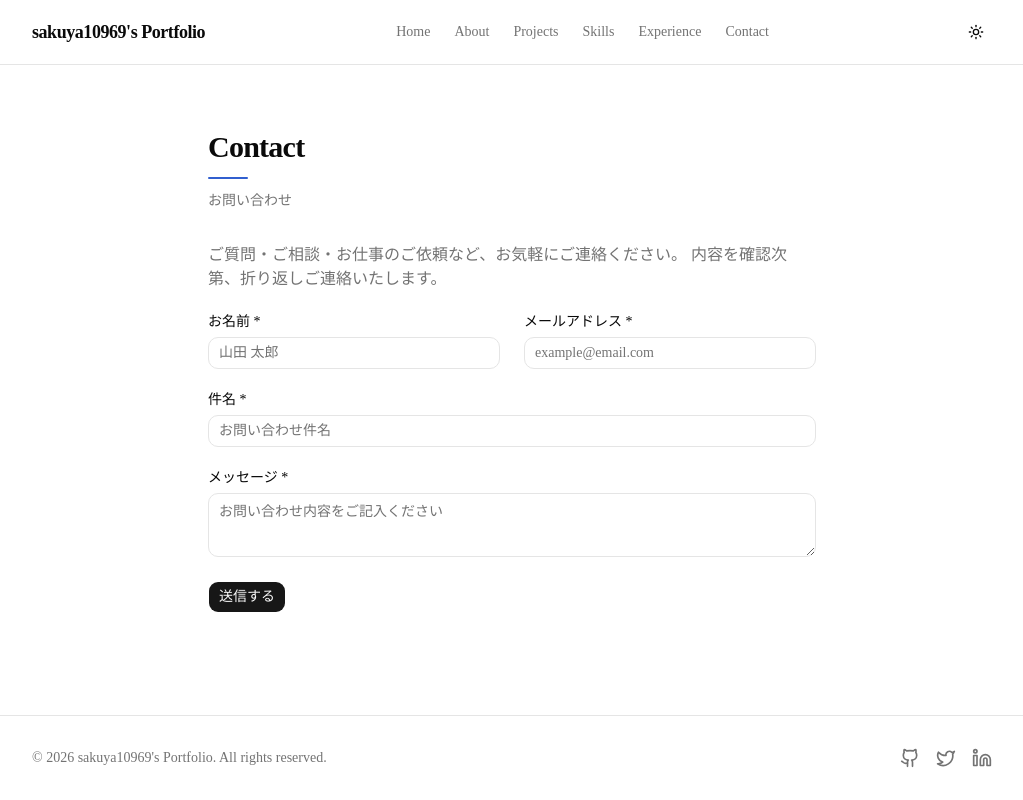
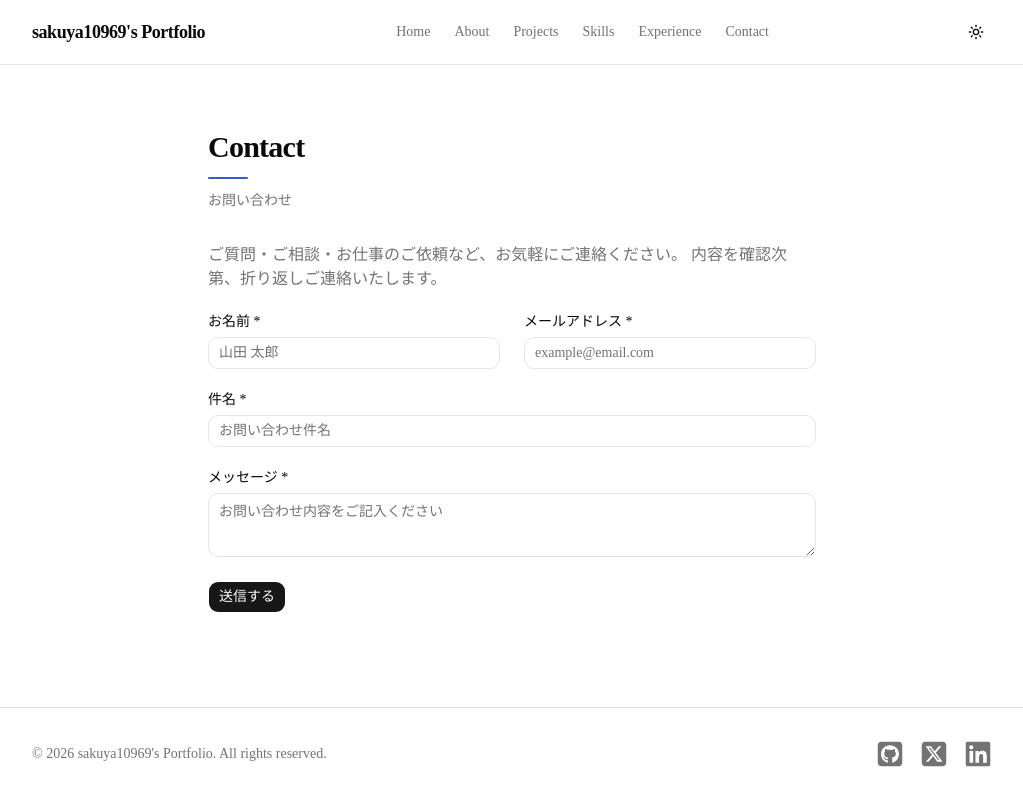
Before and after one commit to sakuya10969/portfolio, a Next.js app: page /contact in a window 1280 px wide. Shown: the whole page, without its empty margins (128-1151 px from the left). Built offline with nearby package versions, Linux system fonts and the light colour scheme; no server answers.

Commit message:
feat: views

```diff
--- a/src/views/about/ui/about-page.tsx
+++ b/src/views/about/ui/about-page.tsx
@@ -1,14 +1,17 @@
 import { getProfile } from '@/entities/profile';
 import { notFound } from 'next/navigation';
-import { Github, Twitter, Linkedin, Globe, ExternalLink } from 'lucide-react';
+import { Globe, ExternalLink } from 'lucide-react';
+import { FaSquareGithub } from "react-icons/fa6";
+import { FaSquareXTwitter } from "react-icons/fa6";
+import { FaLinkedin } from "react-icons/fa6";
 import { Button } from '@/shared/ui/button';
 import Link from 'next/link';
 import { SectionWrapper } from '@/shared/ui/section-wrapper';
 
 const platformIcons = {
-  github: Github,
-  twitter: Twitter,
-  linkedin: Linkedin,
+  github: FaSquareGithub,
+  twitter: FaSquareXTwitter,
+  linkedin: FaLinkedin,
   website: Globe,
   other: ExternalLink,
 };
@@ -33,7 +36,7 @@ export async function AboutPage() {
                 return (
                   <Button key={link.id} asChild variant="outline" size="sm">
                     <Link href={link.url} target="_blank" rel="noopener noreferrer">
-                      <Icon className="mr-2 h-4 w-4" />
+                      <Icon className="mr-2 h-6 w-6" />
                       {link.platform.charAt(0).toUpperCase() + link.platform.slice(1)}
                     </Link>
                   </Button>
--- a/src/views/project-detail/ui/project-detail-page.tsx
+++ b/src/views/project-detail/ui/project-detail-page.tsx
@@ -4,10 +4,12 @@ import { Badge } from '@/shared/ui/badge';
 import { Button } from '@/shared/ui/button';
 import { Separator } from '@/shared/ui/separator';
 import Link from 'next/link';
-import { ExternalLink, Github, ArrowLeft, FileText } from 'lucide-react';
+import { ExternalLink, ArrowLeft, FileText } from 'lucide-react';
+import { FaSquareGithub } from "react-icons/fa6";
+
 
 const linkIcons = {
-  github: Github,
+  github: FaSquareGithub,
   demo: ExternalLink,
   docs: FileText,
   other: ExternalLink,
@@ -40,7 +42,7 @@ export async function ProjectDetailPage({ slug }: Props) {
               return (
                 <Button key={link.id} asChild variant="outline" size="sm">
                   <Link href={link.url} target="_blank" rel="noopener noreferrer">
-                    <Icon className="mr-2 h-4 w-4" />
+                    <Icon className="mr-2 h-6 w-6" />
                     {link.label ?? link.type}
                   </Link>
                 </Button>
--- a/src/widgets/footer/ui/footer.tsx
+++ b/src/widgets/footer/ui/footer.tsx
@@ -1,5 +1,7 @@
 import Link from 'next/link';
-import { Github, Twitter, Linkedin } from 'lucide-react';
+import { FaSquareGithub } from "react-icons/fa6";
+import { FaSquareXTwitter } from "react-icons/fa6";
+import { FaLinkedin } from "react-icons/fa6";
 import { SITE_NAME } from '@/shared/config/site';
 
 export function Footer() {
@@ -18,7 +20,7 @@ export function Footer() {
               className="text-muted-foreground hover:text-foreground transition-colors"
               aria-label="GitHub"
             >
-              <Github className="h-5 w-5" />
+              <FaSquareGithub className="h-7 w-7" />
             </Link>
             <Link
               href="https://twitter.com"
@@ -27,16 +29,16 @@ export function Footer() {
               className="text-muted-foreground hover:text-foreground transition-colors"
               aria-label="Twitter"
             >
-              <Twitter className="h-5 w-5" />
+              <FaSquareXTwitter className="h-7 w-7" />
             </Link>
             <Link
-              href="https://linkedin.com"
+              href="https://www.linkedin.com/in/sakuya-fukuda-07858a329/"
               target="_blank"
               rel="noopener noreferrer"
               className="text-muted-foreground hover:text-foreground transition-colors"
               aria-label="LinkedIn"
             >
-              <Linkedin className="h-5 w-5" />
+              <FaLinkedin className="h-7 w-7" />
             </Link>
           </div>
         </div>
```
